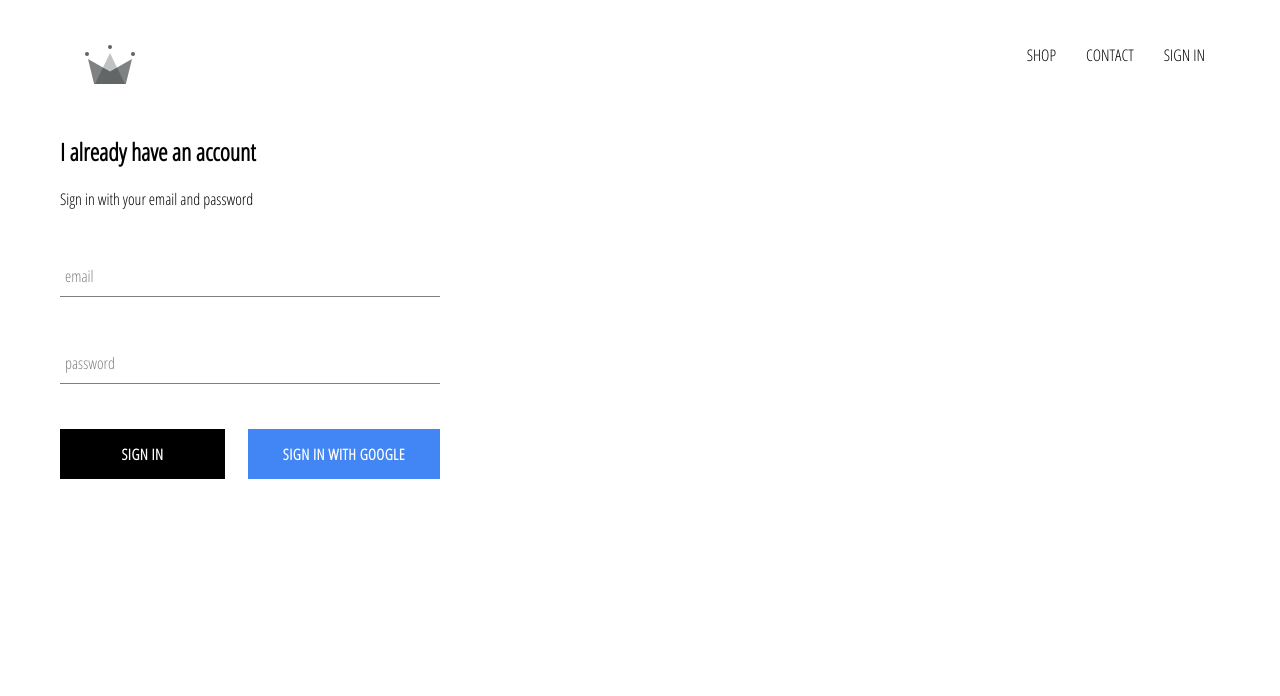
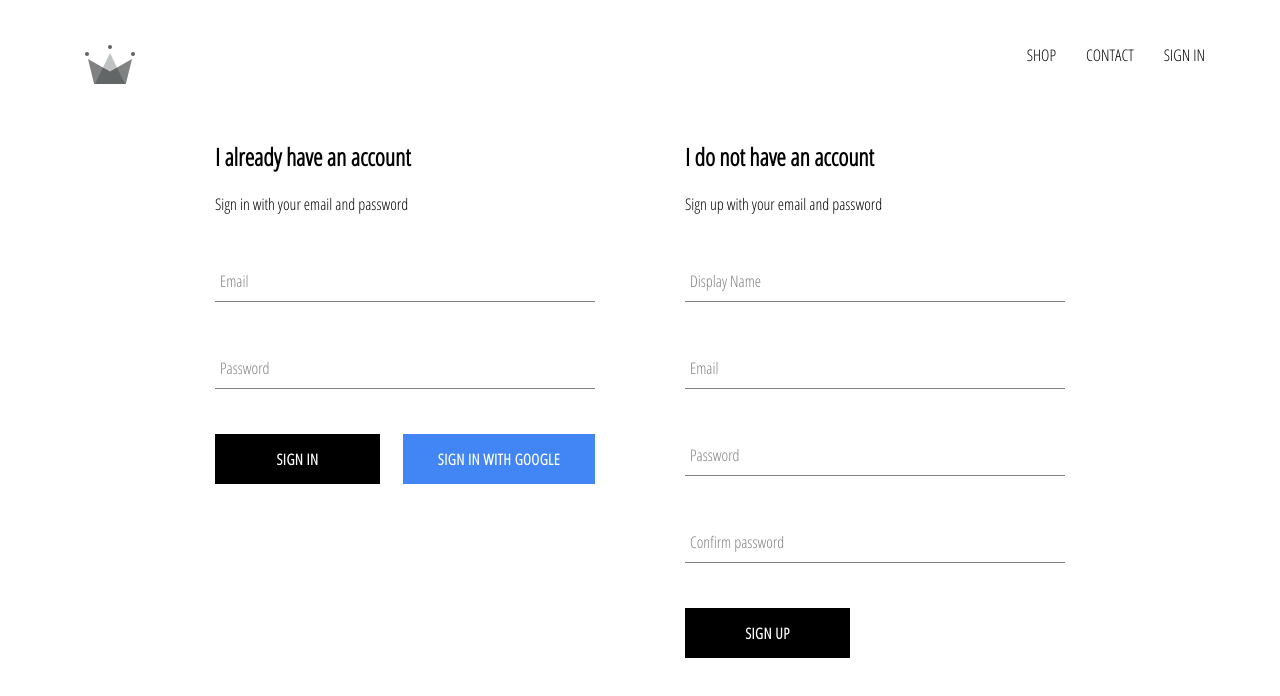
Before and after one commit to ricmershon/ecommerce-app, a React (Create React App) app: page /signin in a window 1280 px wide. Shown: the top 696 px of the page. Built offline with nearby package versions, Linux system fonts and the light colour scheme; no server answers.

Commit message:
Implemented fully functional SignInAndSignUp component. Implemented Firebase utilities for signing up with username and password and logging in and logging out.

```diff
--- a/src/App.js
+++ b/src/App.js
@@ -24,7 +24,7 @@ import Header from './components/Header/Header';
 import HomePage from './pages/HomePage/HomePage';
 import ShopPage from './pages/ShopPage/ShopPage';
 import SignInAndSignUpPage from './pages/SignInAndSignUpPage/SignInAndSignUpPage';
-import { auth } from './firebase/firebase-utils';
+import { auth, createUserProfileDocument } from './firebase/firebase-utils';
 
 /*
  * App functional component
@@ -38,8 +38,10 @@ class App extends Component {
         }
     }
 
-    // unsubscribeFromAuth is used to store firebase.Unsubscribe method
-    // returned by auth.onAuthStateChanged().
+    /*
+     * unsubscribeFromAuth is used to store firebase.Unsubscribe method returned
+     * by auth.onAuthStateChanged().
+     */
 
     unsubscribeFromAuth = null;
 
@@ -47,7 +49,9 @@ class App extends Component {
      * React lifecycle method componentDidMount(). auth.onAuthStateChanged() sets
      * up a firebase observer that is triggered on user sign-in or sign-out.
      * The observer fires the anoymous funcion within auth.OnAuthStateChanged()
-     * and passes in the user, whose state changed, as a parameter.
+     * and passes in the user, whose state changed, as a parameter. This
+     * anonymous function calls createUserProfileDocument() to attempt to create
+     * a new user.
      *
      * auth.onAuthStateChanged returns the firebase.Unsubscribe() method, which
      * is stored in this.unsubscribeFromAuth to turn off the firebase observer
@@ -58,8 +62,36 @@ class App extends Component {
      */
 
     componentDidMount() {
-        this.unsubscribeFromAuth = auth.onAuthStateChanged(user => {
-            this.setState({ currentUser: user })
+        this.unsubscribeFromAuth = auth.onAuthStateChanged(async user => {
+
+            /*
+             * If the user is logged in use the user reference returned from
+             * createUserProfileDocument() to retrieve the snapshot data in
+             * order set state currentUser. onSnapshot() also listens for
+             * any changes of the snapshot data.
+             */
+
+            if (user) {
+                const userRef = await createUserProfileDocument(user);
+                userRef.onSnapshot((snapShot) => {
+                    this.setState({
+                        currentUser: {
+                            id: snapShot.id,
+                            ...snapShot.data()
+                        }
+                    })
+                })
+
+                console.log(this.state);
+
+            /*
+             * If the user logs out set state currentUser to user,
+             * which is null.
+             */
+
+            } else {
+                this.setState({ currentUser: user });
+            }
         })
     }
 
--- a/src/components/Header/Header.jsx
+++ b/src/components/Header/Header.jsx
@@ -49,7 +49,7 @@ const Header = ({ currentUser }) => (
                         className='option'
                         onClick={ () => auth.signOut() }
                     >
-                        SIGN OUT { currentUser.displayName.toUpperCase() }
+                        SIGN OUT
                     </div>
                 ) : (
                     <Link className='option' to='/signin'>
--- a/src/components/SignIn/SignIn.jsx
+++ b/src/components/SignIn/SignIn.jsx
@@ -60,12 +60,11 @@ class SignIn extends Component {
             <div className='sign-in'>
                 <h2>I already have an account</h2>
                 <span>Sign in with your email and password</span>
-
                 <form onSubmit={ this.handleSubmit }>
                     <FormInput
                         name='email'
                         type='email'
-                        label='email'
+                        label='Email'
                         value={ this.state.email }
                         handleChange={ this.handleChange }
                         required
@@ -73,15 +72,15 @@ class SignIn extends Component {
                     <FormInput
                         name='password'
                         type='password'
-                        label='password'
+                        label='Password'
                         value={ this.state.password }
                         handleChange={ this.handleChange }
                         required
                     />
                     <div className='buttons'>
-                        <CustomButton type='submit'>Sign in</CustomButton>
+                        <CustomButton type='submit'>Sign In</CustomButton>
                         <CustomButton onClick={ signInWithGoogle } isGoogleSignIn>
-                            {' '}Sign in with Google{' '}
+                            Sign in with Google
                         </CustomButton>
                     </div>
                 </form>
--- /dev/null
+++ b/src/components/SignUp/SignUp-styles.scss
@@ -0,0 +1,9 @@
+.sign-up {
+    display: flex;
+    flex-direction: column;
+    width: 380px;
+
+    .title {
+      margin: 10px 0;
+    }
+  }
--- /dev/null
+++ b/src/components/SignUp/SignUp.jsx
@@ -0,0 +1,135 @@
+/*
+ * PROJECT: ecommerce-app client
+ * MODULE: SignUp.jsx
+ * CREATED: November 2020
+ * CREATED BY: Ric Mershon
+ *
+ * Description: SignUp React class component. Email and password
+ * maintained in state.
+ */
+
+/*
+ * EXTERNAL DEPENDENCIES
+ */
+
+import React, { Component } from 'react';
+
+/*
+ * INTERNAL DEPENDENCIES
+ */
+
+import './SignUp-styles.scss';
+import FormInput from '../FormInput/FormInput';
+import CustomButton from '../CustomButton/CustomButton';
+
+import { auth, createUserProfileDocument } from '../../firebase/firebase-utils';
+
+/*
+ * Signup component
+ */
+
+class SignUp extends Component {
+    constructor(props) {
+        super(props)
+        this.state = {
+            displayName: '',
+            email: '',
+            password: '',
+            confirmPassword: ''
+        }
+    }
+
+    /*
+     * Class methods to handle form change and submit actions
+     */
+
+    handleSubmit = async (event) => {
+        event.preventDefault();
+        const { displayName, email, password, confirmPassword } = this.state;
+        if (password !== confirmPassword) {
+            alert("Passwords don't match")
+        }
+
+        /*
+         * Desctructure user off of UserCredential object returned by the
+         * Firebase auth method createUserWithEmailAndPassword().
+         */
+
+        try {
+            const { user } = await auth.createUserWithEmailAndPassword(
+                email, password
+            );
+            await createUserProfileDocument(user, { displayName });
+
+            /*
+             * Clear the form by resetting state value.
+             */
+
+            this.setState({
+                displayName: '',
+                email: '',
+                password: '',
+                confirmPassword: ''
+            })
+        } catch(error) {
+            console.error('Error creating user account', error.message);
+        }
+    }
+
+    handleChange = event => {
+        const { value, name } = event.target;
+        this.setState({ [name]: value })
+    }
+
+
+    /*
+     * SignUp component render
+     */
+
+    render() {
+        const { displayName, email, password, confirmPassword } = this.state;
+        return (
+            <div className='sign-up'>
+                <h2>I do not have an account</h2>
+                <span>Sign up with your email and password</span>
+                <form onSubmit={ this.handleSubmit }>
+                    <FormInput
+                        name='displayName'
+                        type='text'
+                        label='Display Name'
+                        value={ displayName }
+                        handleChange={ this.handleChange }
+                        required
+                    />
+                    <FormInput
+                        name='email'
+                        type='email'
+                        label='Email'
+                        value={ email }
+                        handleChange={ this.handleChange }
+                        required
+                    />
+                    <FormInput
+                        name='password'
+                        type='password'
+                        label='Password'
+                        value={ password }
+                        handleChange={ this.handleChange }
+                        required
+                    />
+                    <FormInput
+                        name='confirmPassword'
+                        type='password'
+                        label='Confirm password'
+                        value={ confirmPassword }
+                        handleChange={ this.handleChange }
+                        required
+                    />
+                    <CustomButton type='submit'>Sign Up</CustomButton>
+                </form>
+            </div>
+        )
+    }
+}
+
+export default SignUp;
--- a/src/firebase/firebase-utils.js
+++ b/src/firebase/firebase-utils.js
@@ -4,7 +4,7 @@
  * CREATED: November 2020
  * CREATED BY: Ric Mershon
  *
- * Description: Provides Firebase utilities.
+ * Description: Utilities for Firebase integration and use.
  */
 
 /*
@@ -35,11 +35,44 @@ const firebaseConfig = {
 };
 
 /*
+ * createUserProfileDocument() creates a new user profile document in the
+ * users collection within the Fireabase Cloud Firestore.
+ */
+
+export const createUserProfileDocument = async (user, additionalData) => {
+    if (!user) return;
+
+    const userRef = firestore.doc(`users/${user.uid}`); // reference in storage
+    const snapShot = await userRef.get();               // data object from the
+                                                        // reference userRef
+    /*
+     * Create the user profile document in the Cloud Firestore if it does
+     * not already exist.
+     */
+
+    if (!snapShot.exists) {
+        const { displayName, email, photoURL } = user;
+        const createdAt = new Date();
+        try {
+            await userRef.set({
+                displayName,
+                email,
+                photoURL,
+                createdAt,
+                ...additionalData
+            })
+        } catch(error) {
+            console.error('Error creating user', error.message);
+        }
+    }
+    return userRef; // Return user reference object.
+}
+
+/*
  * Initialize firebase
  */
 
 firebase.initializeApp(firebaseConfig);
-
 
 /*
  * Export Firebase auth and firestore utilities for use by app.
--- a/src/pages/SignInAndSignUpPage/SignInAndSignUpPage-styles.scss
+++ b/src/pages/SignInAndSignUpPage/SignInAndSignUpPage-styles.scss
@@ -0,0 +1,6 @@
+.sign-in-and-sign-up {
+    width: 850px;
+    display: flex;
+    justify-content: space-between;
+    margin: 30px auto;
+  }
--- a/src/pages/SignInAndSignUpPage/SignInAndSignUpPage.jsx
+++ b/src/pages/SignInAndSignUpPage/SignInAndSignUpPage.jsx
@@ -19,13 +19,18 @@ import React from 'react';
 
 import './SignInAndSignUpPage-styles.scss';
 import SignIn from '../../components/SignIn/SignIn';
+import SignUp from '../../components/SignUp/SignUp';
 
 /*
  * SignInAndSignUp component
  */
 
 const SignInAndSignUp = () => (
-    <div className='sign-in-and-sign-up'><SignIn/></div>
+    <div className='sign-in-and-sign-up'>
+       <SignIn />
+       <SignUp />
+
+    </div>
 )
 
 export default SignInAndSignUp;
```
Also changed, not shown: 1 other file (tests, documents, lock files or other folders).
